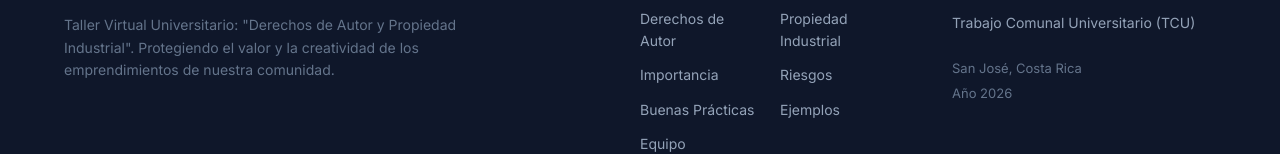
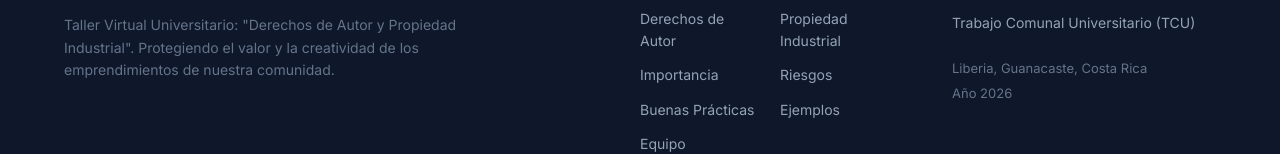
Before and after one commit to AlexUG0104/DerechoDeAutor-PropiedadIndustrial, a Vue app: page / in a window 1280 px wide. Shown: the part 9788-9942 px from the top of the page. Built offline with nearby package versions, Linux system fonts and the light colour scheme.

Commit message:
Cambio a Liberia

```diff
--- a/src/components/FooterSection.vue
+++ b/src/components/FooterSection.vue
@@ -41,7 +41,7 @@
           <p class="institution-name">Universidad de Costa Rica</p>
           <p class="tcu-name">Trabajo Comunal Universitario (TCU)</p>
           <div class="location-info">
-            <span>San José, Costa Rica</span>
+            <span>Liberia, Guanacaste, Costa Rica</span>
             <span>Año 2026</span>
           </div>
         </div>
```
